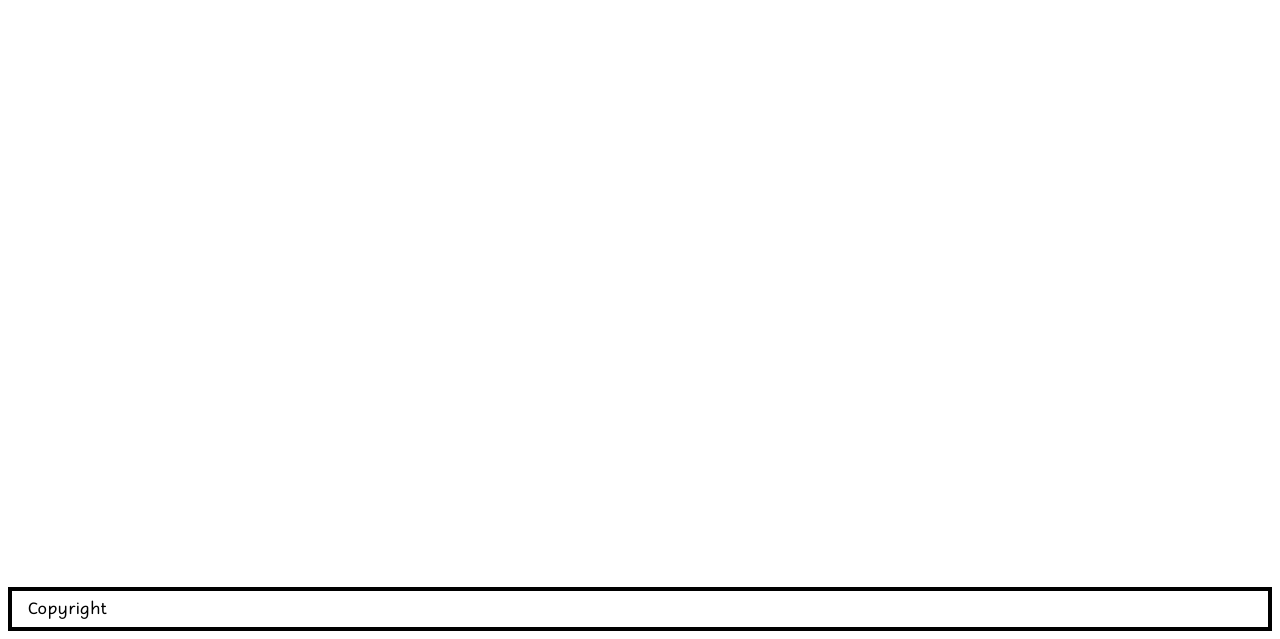
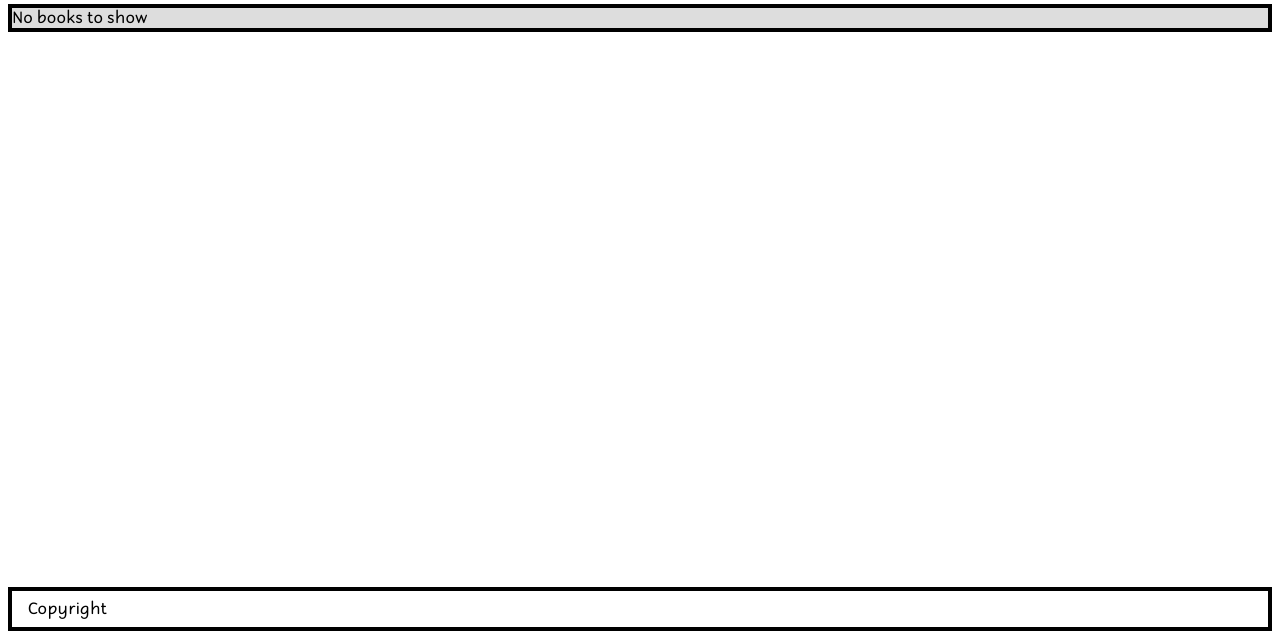
Before and after one commit to yosaddis/Awesome-Books-ES6, a website with bundled scripts: page index.html in a window 1280 px wide. Shown: the part 161-800 px from the top of the page. Built offline with nearby package versions, Linux system fonts and the light colour scheme.

Commit message:
Modify index.html to refer js module

```diff
--- a/index.html
+++ b/index.html
@@ -55,7 +55,7 @@
   </div>
 
   <!-- ***********************  PAGE SCRIPTS *********************** -->
-  <script src="js/index.js"></script>
+  <script type="module" src="js/index.js"></script>
 
 </body>
 
--- a/js/index.js
+++ b/js/index.js
@@ -1,4 +1,4 @@
-import Books from './modules/Books.js';
+import Books from './modules/books.js';
 
 // Get DOM elements
 const dateDisplay = document.querySelector('.header__date');
```
